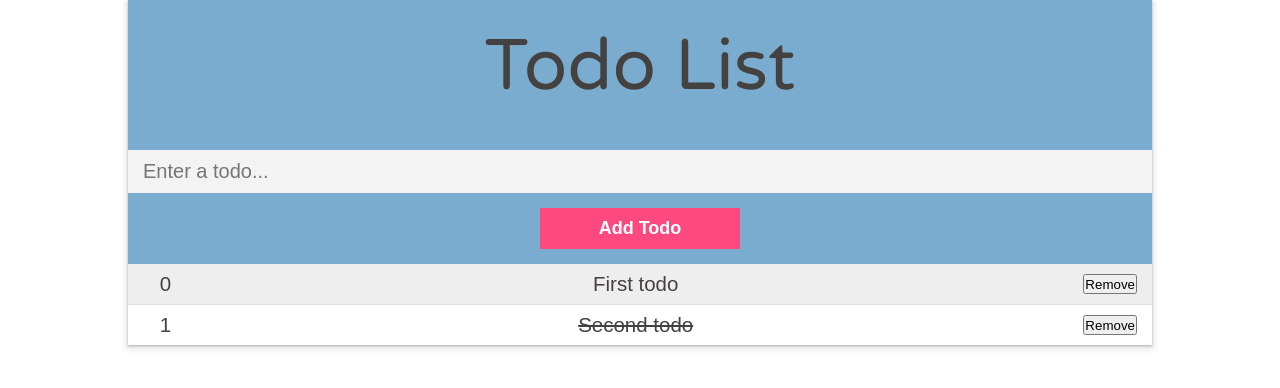
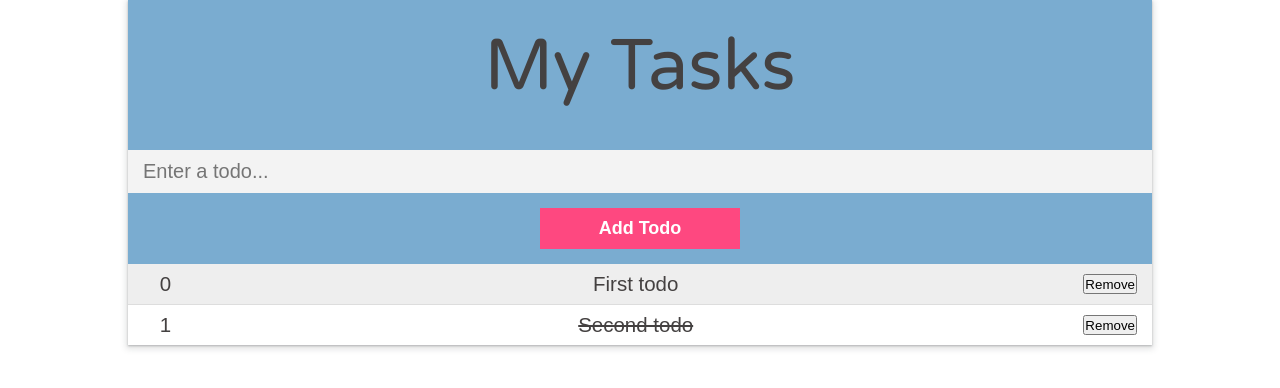
Before and after one commit to judelt/todo-app, an Angular app: page / in a window 1280 px wide. Shown: the top 388 px of the page. Built offline with nearby package versions, Linux system fonts and the light colour scheme.

Commit message:
change title

```diff
--- a/src/app/app.component.html
+++ b/src/app/app.component.html
@@ -1,6 +1,6 @@
 <div class="app">
   <header>
-    <h1>Todo List</h1>
+    <h1>My Tasks</h1>
   </header>
   <app-todos></app-todos>
 </div>
```
